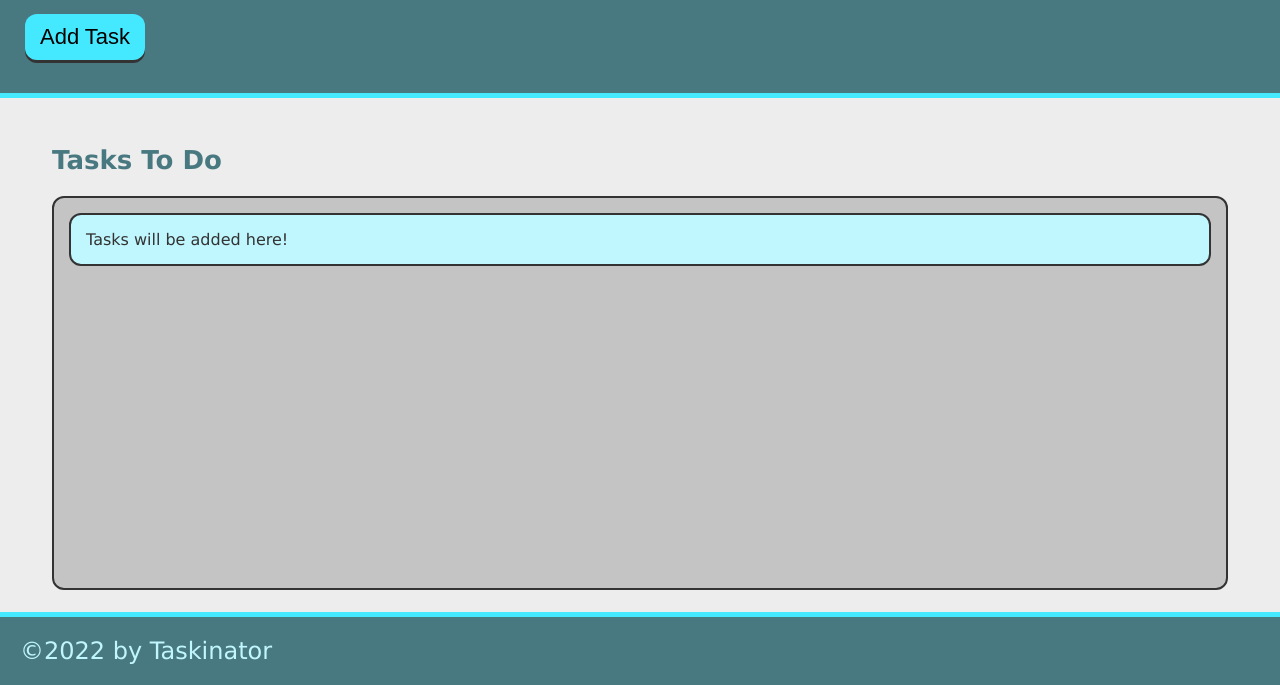
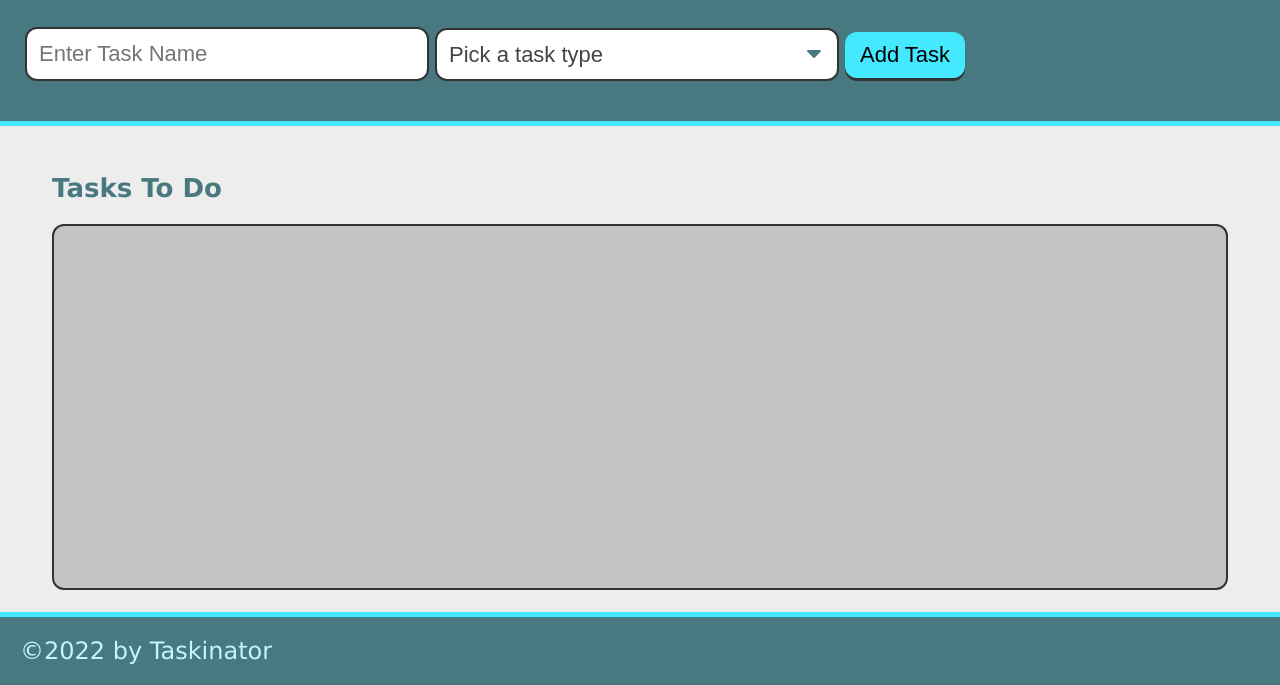
Before and after one commit to JaxonAdams/taskinator, a plain HTML site: page index.html in a window 1280 px wide. Shown: the part 115-800 px from the top of the page. Drawn offline with Linux system fonts and the light colour scheme.

Commit message:
added form html elements

```diff
--- a/index.html
+++ b/index.html
@@ -13,15 +13,28 @@
     <header>
         <h1 class="page-title">Taskinator</h1>
         <p>Click the button below to add a new task!</p>
-        <button class="btn" id="save-task">Add Task</button>
+        <form id="task-form">
+            <div class="form-group">
+                <input type="text" name="task-name" placeholder="Enter Task Name" />
+            </div>
+            <div class="form-group">
+                <select name="task-type" class="select-dropdown">
+                    <option value="" disabled selected>Pick a task type</option>
+                    <option value="Work">Work</option>
+                    <option value="School">School</option>
+                    <option value="Personal">Personal</option>
+                </select>
+            </div>
+            <div class="form-group">
+                <button class="btn" id="save-task" type="submit">Add Task</button>
+            </div>
+        </form>
     </header>
 
     <main class="page-content">
         <section class="task-list-wrapper">
             <h2 class="list-title">Tasks To Do</h2>
-            <ul class="task-list" id="tasks-to-do">
-                <li class="task-item">Tasks will be added here!</li>
-            </ul>
+            <ul class="task-list" id="tasks-to-do"></ul>
         </section>
     </main>
 
```
